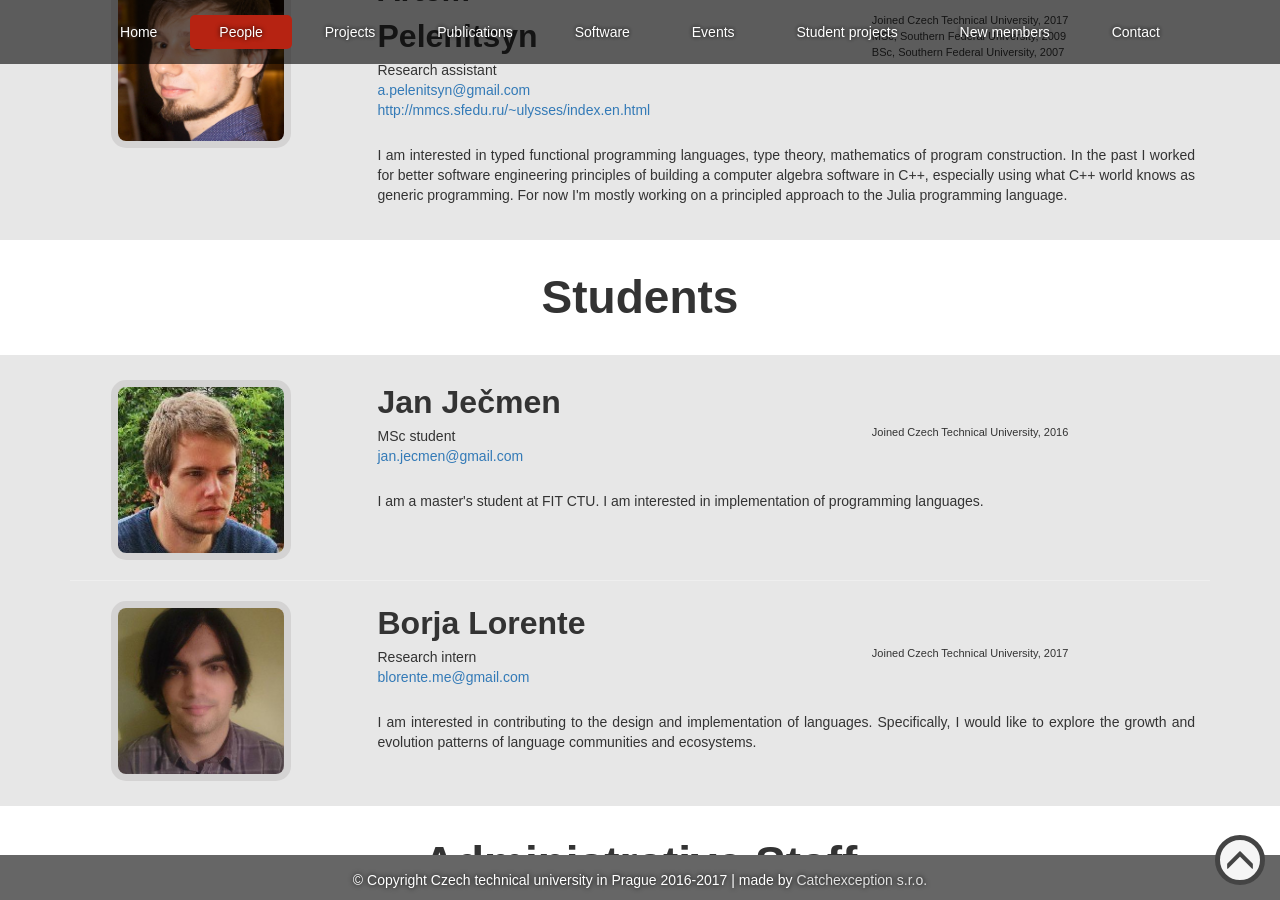
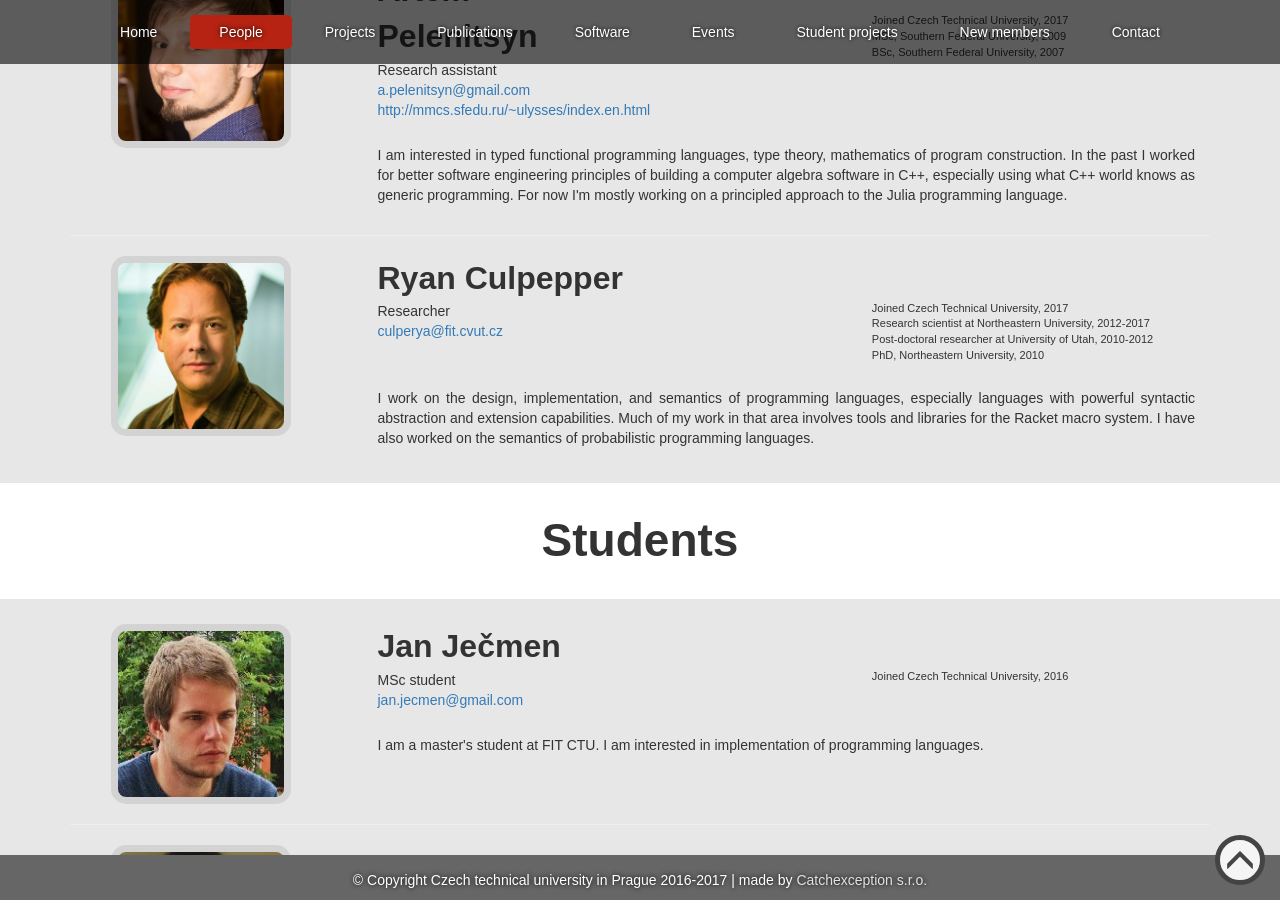
Before and after one commit to PRL-PRG/prl-prg.github.io, a Jekyll site: the page built from people.md, in a window 1280 px wide and 900 px high, scrolled down 1647 px. Built offline with Jekyll 4.4.1, drawn with Linux system fonts in a browser that asks for light colours.

Commit message:
Add Ryan Culpepper to People

```diff
--- a/people.md
+++ b/people.md
@@ -85,6 +85,18 @@ people:
     - BSc, Southern Federal University, 2007
     note: "I am interested in typed functional programming languages, type theory, mathematics of program construction. In the past I worked for better software engineering principles of building a computer algebra software in C++, especially using what C++ world knows as generic programming. For now I'm mostly working on a principled approach to the Julia programming language."
 
+  - type: researcher
+    name: Ryan Culpepper
+    photo: ryan_culpepper.jpg
+    title: Researcher
+    email: culperya@fit.cvut.cz
+    bio:
+    - Joined Czech Technical University, 2017
+    - Research scientist at Northeastern University, 2012-2017
+    - Post-doctoral researcher at University of Utah, 2010-2012
+    - PhD, Northeastern University, 2010
+    note: "I work on the design, implementation, and semantics of programming languages, especially languages with powerful syntactic abstraction and extension capabilities. Much of my work in that area involves tools and libraries for the Racket macro system. I have also worked on the semantics of probabilistic programming languages."
+
   - type: student
     name: Jan Ječmen
     photo: jan_jecmen.jpg
```
Also changed, not shown: images/people/ryan_culpepper.jpg (added).
